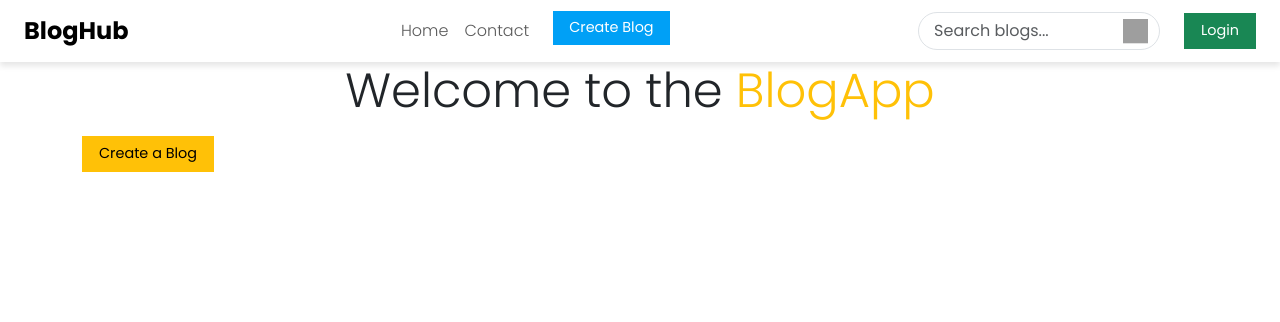
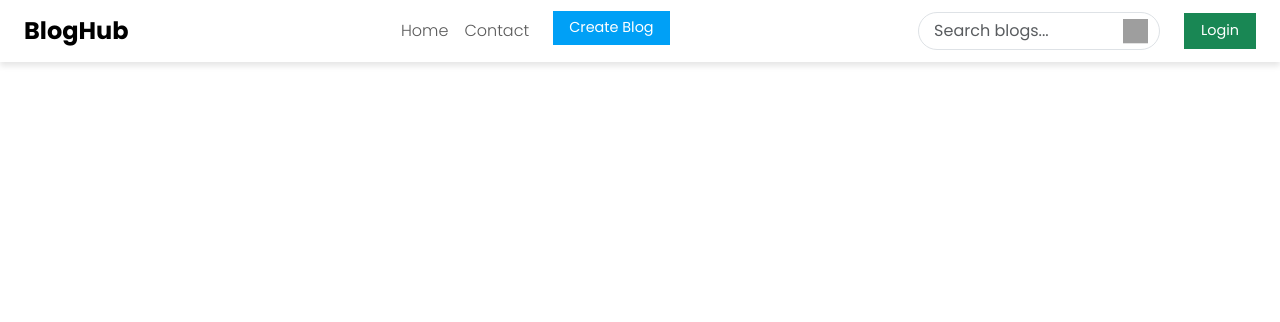
Before and after one commit to annita049/django-blogApp, a Django app: page /blog/ in a window 1280 px wide. Shown: the top 322 px of the page. Run offline with Django 5.2, Linux system fonts and the light colour scheme; data that the repository does not hold is empty; grey boxes are pictures that could not be loaded.

```diff
--- a/blog/templates/all_blogs.html
+++ b/blog/templates/all_blogs.html
@@ -6,8 +6,8 @@ BlogAPP
 {% endblock %}
 
 {% block content %}
-<h1 class="display-5 text-center"> Welcome to the <span class="text-warning">BlogApp</span></h1>
-<a href="{% url 'Create_Blog' %}" class="btn btn-warning mt-2">Create a Blog</a>
+{% comment %} <h1 class="display-5 text-center"> Welcome to the <span class="text-warning">BlogApp</span></h1>
+<a href="{% url 'Create_Blog' %}" class="btn btn-warning mt-2">Create a Blog</a> {% endcomment %}
 
 <div class="container my-5">
     <div class="row gx-5 gy-5">
```
